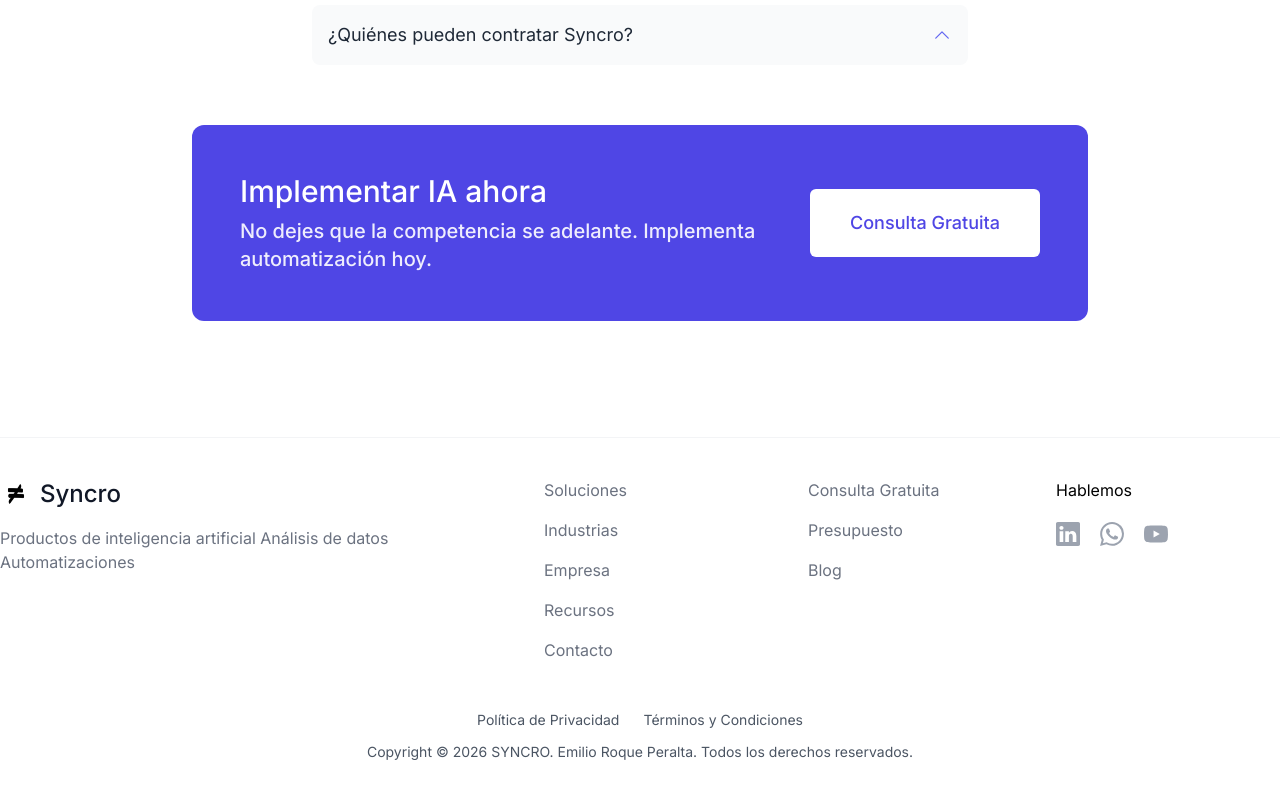
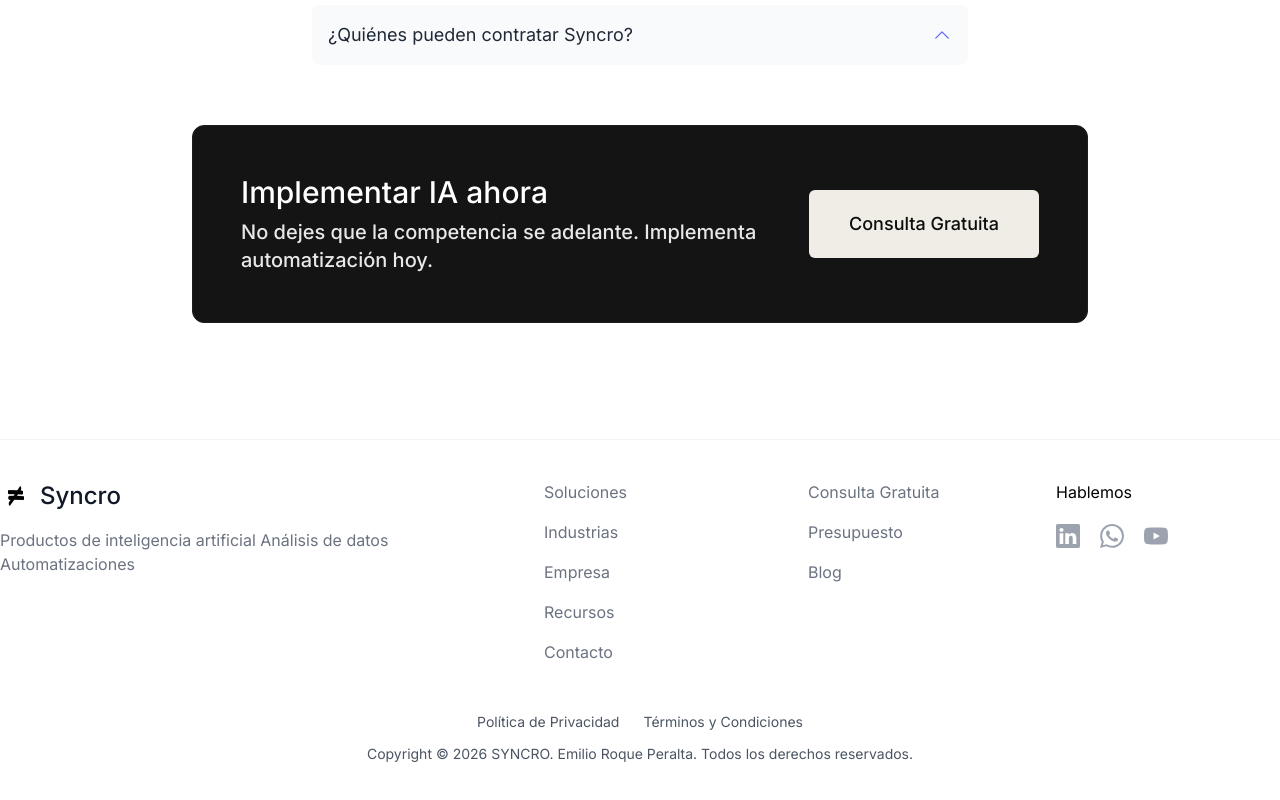
Before and after one commit to emiperaltaok/syncro-landing, a Next.js app: page / in a window 1280 px wide. Shown: the part 3655-4455 px from the top of the page. Built offline with nearby package versions, Linux system fonts and the light colour scheme.

Commit message:
design: cta off-white colors

```diff
--- a/src/components/Cta.tsx
+++ b/src/components/Cta.tsx
@@ -4,7 +4,7 @@ import { Container } from "@/components/Container";
 export const Cta = () => {
   return (
     <Container>
-      <div className="flex flex-wrap items-center justify-between w-full max-w-4xl gap-5 mx-auto text-white bg-indigo-600 px-7 py-7 lg:px-12 lg:py-12 lg:flex-nowrap rounded-xl">
+      <div className="flex flex-wrap items-center justify-between w-full max-w-4xl gap-5 mx-auto text-white bg-[#141414] border border-[#1e1e1e] px-7 py-7 lg:px-12 lg:py-12 lg:flex-nowrap rounded-xl">
         <div className="flex-grow text-center lg:text-left">
           <h2 className="text-2xl font-medium lg:text-3xl">
             Implementar IA ahora
@@ -16,7 +16,7 @@ export const Cta = () => {
         <div className="flex-shrink-0 w-full text-center lg:w-auto">
           <a
             href="https://wa.me/5493512332525"
-            className="inline-block py-3 mx-auto text-lg font-medium text-center text-indigo-600 bg-white rounded-md px-7 lg:px-10 lg:py-5 hover:bg-gray-100"
+            className="inline-block py-3 mx-auto text-lg font-medium text-center text-[#0d0d0d] bg-[#f0ede6] rounded-md px-7 lg:px-10 lg:py-5 hover:bg-white"
           >
             Consulta Gratuita
           </a>
```
